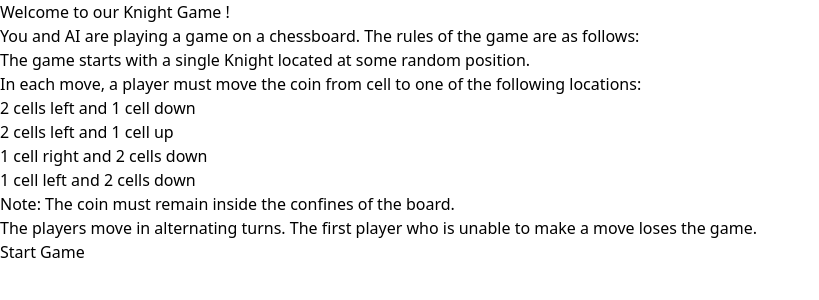
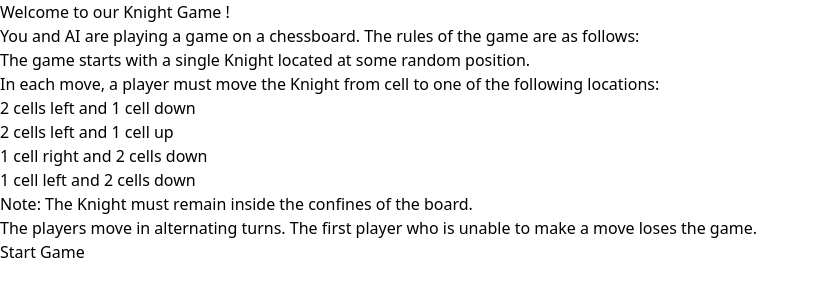
Before and after one commit to efraimnabil/Chessboard-Game, a React (Vite) app: page / in a window 1280 px wide. Shown: the top 300 px of the page, without its empty margins (0-819 px from the left). Built offline with nearby package versions, Linux system fonts and the light colour scheme.

Commit message:
Refactor: Update game instructions

```diff
--- a/src/pages/index.tsx
+++ b/src/pages/index.tsx
@@ -24,14 +24,14 @@ const Home = ({}: IProps) => {
             The game starts with a single Knight located at some random position.
           </li>
           <li>
-            In each move, a player must move the coin from cell  to one of the following locations:
+            In each move, a player must move the Knight from cell to one of the following locations:
             <ul className="list-disc list-inside ml-5">
               <li>2 cells left and 1 cell down</li>
               <li>2 cells left and 1 cell up</li>
               <li>1 cell right and 2 cells down</li>
               <li>1 cell left and 2 cells down</li>
               <p className="text-sm">
-                Note: The coin must remain inside the confines of the board.
+                Note: The Knight must remain inside the confines of the board.
               </p>
             </ul>
           </li>
```
